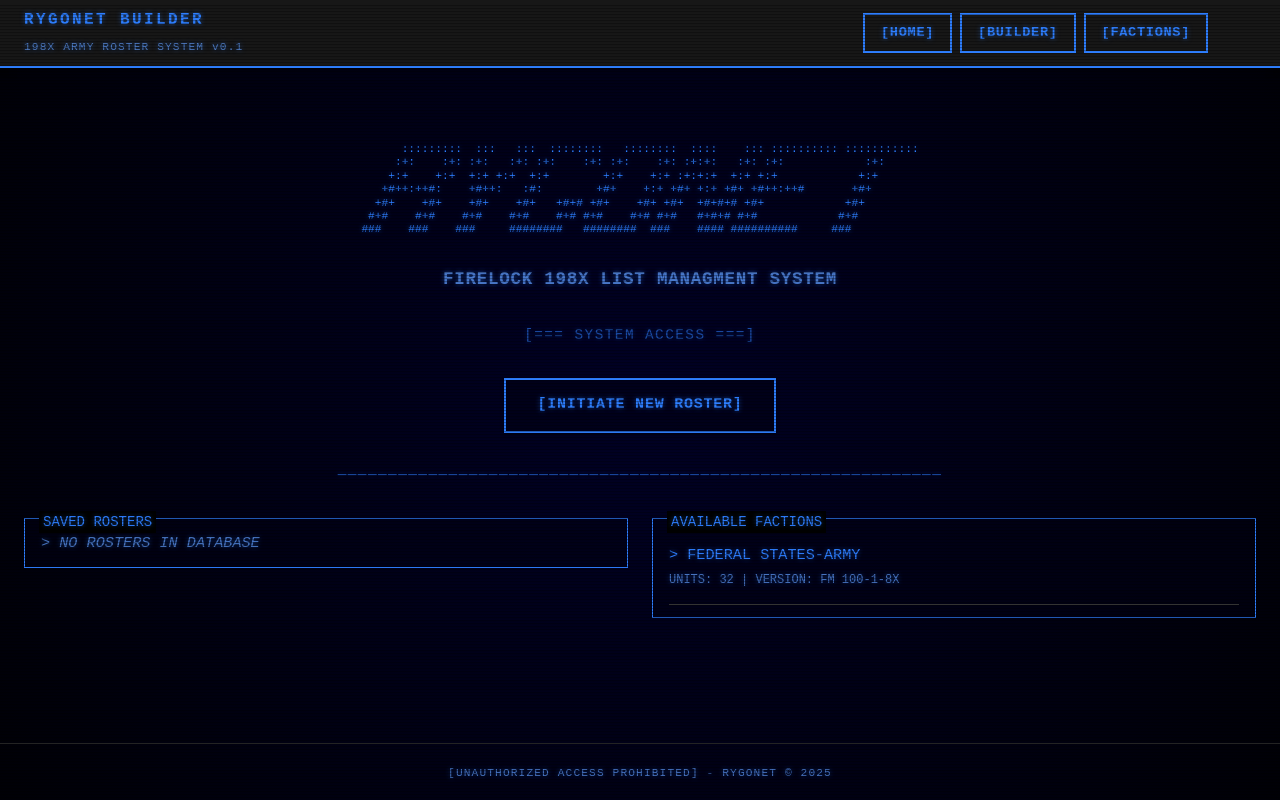
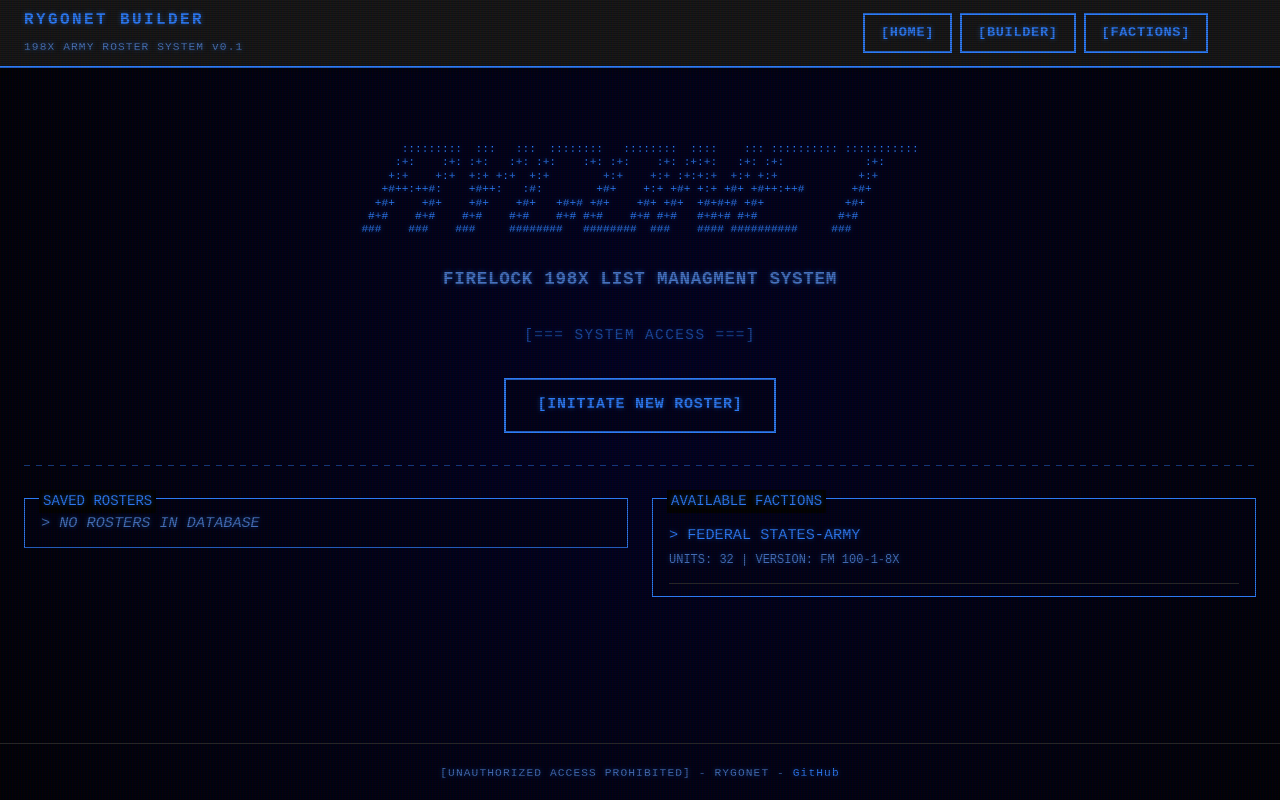
Before and after one commit to aSipiere/rygonet, a React (Vite) app: page / in a window 1280 px wide. Built offline with nearby package versions, Linux system fonts and the light colour scheme; some icons are missing.

Commit message:
replace bogus copyright with a github link and clean up the crt effect

```diff
--- a/src/components/common/CRTScanlines.tsx
+++ b/src/components/common/CRTScanlines.tsx
@@ -9,6 +9,8 @@ export function CRTScanlines() {
   }
 
   return (
+    <>
+      {/* Screen-door effect: scanlines + RGB separation */}
       <Box
         sx={{
           position: 'fixed',
@@ -19,24 +21,51 @@ export function CRTScanlines() {
           pointerEvents: 'none',
           zIndex: 9999,
           background: `
-          repeating-linear-gradient(
-            0deg,
-            rgba(0, 0, 0, 0.35) 0px,
-            rgba(0, 0, 0, 0.35) 1px,
-            transparent 1px,
-            transparent 3px
-          )
+            linear-gradient(rgba(18, 16, 16, 0) 50%, rgba(0, 0, 0, 0.25) 50%),
+            linear-gradient(90deg, rgba(255, 0, 0, 0.06), rgba(0, 255, 0, 0.02), rgba(0, 0, 255, 0.06))
           `,
-        animation: 'scanline 8s linear infinite',
-        '@keyframes scanline': {
-          '0%': {
-            transform: 'translateY(0)',
-          },
-          '100%': {
-            transform: 'translateY(6px)',
-          },
+          backgroundSize: '100% 2px, 3px 100%',
+        }}
+      />
+
+      {/* Flicker effect */}
+      <Box
+        sx={{
+          position: 'fixed',
+          top: 0,
+          left: 0,
+          width: '100%',
+          height: '100%',
+          pointerEvents: 'none',
+          zIndex: 9998,
+          background: 'rgba(18, 16, 16, 0.1)',
+          opacity: 0,
+          animation: 'flicker 0.15s infinite',
+          '@keyframes flicker': {
+            '0%': { opacity: 0.27861 },
+            '5%': { opacity: 0.34769 },
+            '10%': { opacity: 0.23604 },
+            '15%': { opacity: 0.90626 },
+            '20%': { opacity: 0.18128 },
+            '25%': { opacity: 0.83891 },
+            '30%': { opacity: 0.65583 },
+            '35%': { opacity: 0.67807 },
+            '40%': { opacity: 0.26559 },
+            '45%': { opacity: 0.84693 },
+            '50%': { opacity: 0.96019 },
+            '55%': { opacity: 0.08594 },
+            '60%': { opacity: 0.20313 },
+            '65%': { opacity: 0.71988 },
+            '70%': { opacity: 0.53455 },
+            '75%': { opacity: 0.37288 },
+            '80%': { opacity: 0.71428 },
+            '85%': { opacity: 0.70419 },
+            '90%': { opacity: 0.7003 },
+            '95%': { opacity: 0.36108 },
+            '100%': { opacity: 0.24387 },
           },
         }}
       />
+    </>
   );
 }
--- a/src/components/common/Divider.tsx
+++ b/src/components/common/Divider.tsx
@@ -6,18 +6,8 @@ interface DividerProps {
 }
 
 export function Divider({ variant = 'simple', text }: DividerProps) {
-  const getDividerContent = () => {
-    switch (variant) {
-      case 'bracketed':
-        return text ? `[=== ${text.toUpperCase()} ===]` : '[===============]';
-      case 'heavy':
-        return '━'.repeat(60);
-      case 'simple':
-      default:
-        return '─'.repeat(60);
-    }
-  };
-
+  // For bracketed variant, show text with brackets
+  if (variant === 'bracketed') {
     return (
       <Box sx={{ my: 2, textAlign: 'center' }}>
         <Typography
@@ -29,8 +19,38 @@ export function Divider({ variant = 'simple', text }: DividerProps) {
             opacity: 0.6,
           }}
         >
-        {getDividerContent()}
+          {text ? `[=== ${text.toUpperCase()} ===]` : '[===============]'}
         </Typography>
       </Box>
     );
   }
+
+  // For heavy variant, use solid border
+  if (variant === 'heavy') {
+    return (
+      <Box
+        sx={{
+          my: 2,
+          borderTop: '2px solid',
+          borderColor: 'primary.main',
+          opacity: 0.6,
+        }}
+      />
+    );
+  }
+
+  // For simple variant, use gradient for longer dashes
+  return (
+    <Box
+      sx={{
+        my: 2,
+        height: '1px',
+        backgroundImage: 'linear-gradient(to right, currentColor 50%, transparent 50%)',
+        backgroundSize: '12px 1px',
+        backgroundRepeat: 'repeat-x',
+        color: 'primary.main',
+        opacity: 0.6,
+      }}
+    />
+  );
+}
--- a/src/components/layout/Layout.tsx
+++ b/src/components/layout/Layout.tsx
@@ -1,5 +1,5 @@
 import { ReactNode } from 'react';
-import { Box, Container, Typography } from '@mui/material';
+import { Box, Container, Typography, Link } from '@mui/material';
 import { AppBar } from './AppBar';
 
 interface LayoutProps {
@@ -38,7 +38,21 @@ export function Layout({ children }: LayoutProps) {
             fontSize: '0.7rem',
           }}
         >
-          [UNAUTHORIZED ACCESS PROHIBITED] - RYGONET © 2025
+          [UNAUTHORIZED ACCESS PROHIBITED] - RYGONET -{' '}
+          <Link
+            href="https://github.com/aSipiere/rygonet"
+            target="_blank"
+            rel="noopener noreferrer"
+            sx={{
+              color: 'primary.main',
+              textDecoration: 'none',
+              '&:hover': {
+                textDecoration: 'underline',
+              },
+            }}
+          >
+            GitHub
+          </Link>
         </Typography>
       </Box>
     </Box>
```
Also changed, not shown: src/theme/theme.ts (+70 -5 lines). Lines whose indentation alone changed are shown as unchanged.
